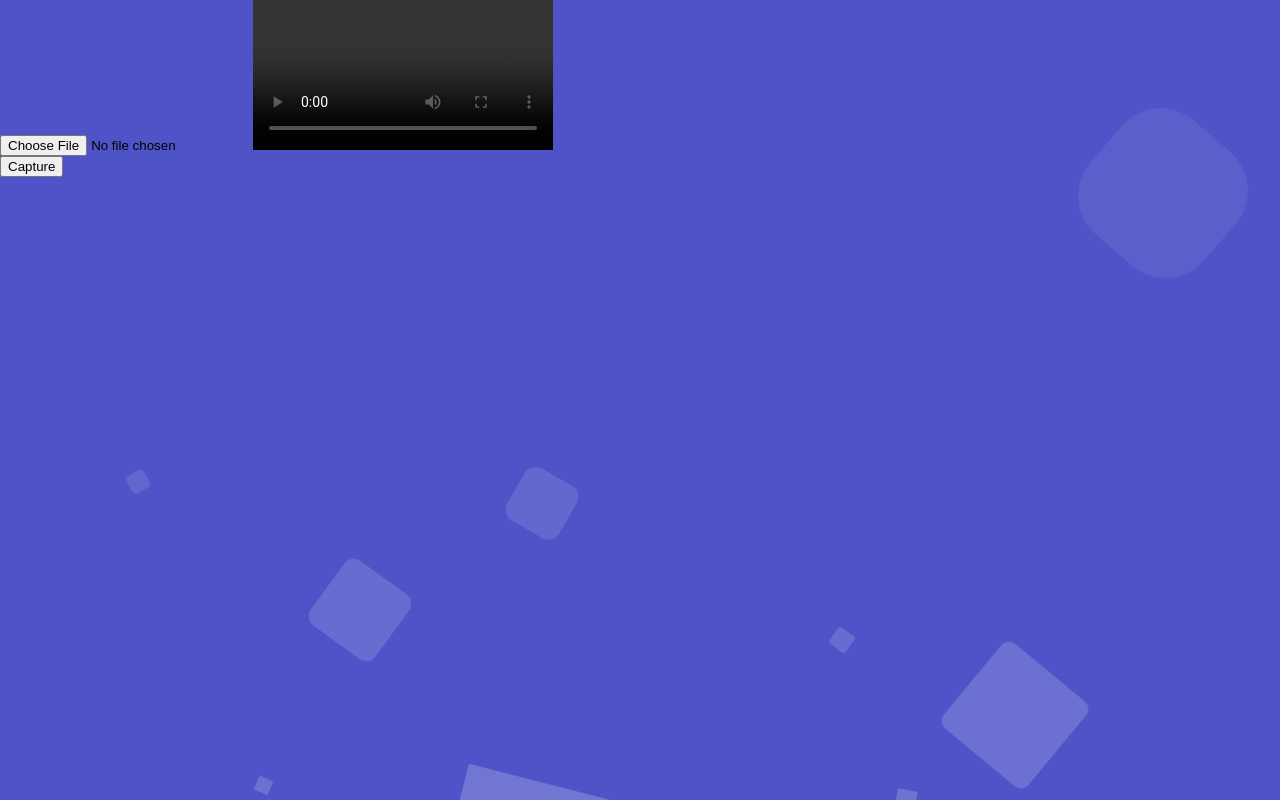
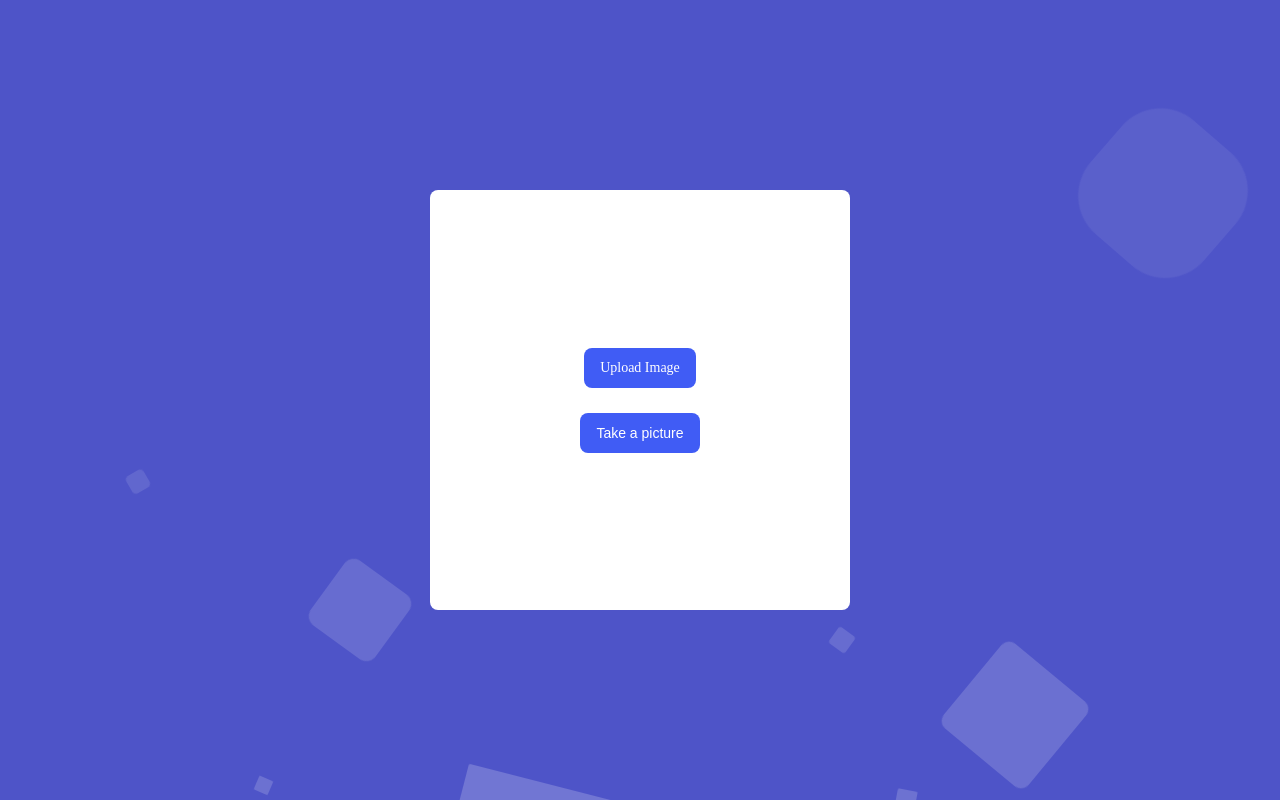
Before and after one commit to Axemortal/CodeBlocks, an Angular app in the folder app/: page /home in a window 1280 px wide. Built offline with nearby package versions, Linux system fonts and the light colour scheme; no server answers.

Commit message:
Refactor home module

```diff
--- /dev/null
+++ b/app/src/app/modules/home/capture/capture.component.html
@@ -0,0 +1,15 @@
+<div class="video-container" [ngClass]="{ hide: isSnapshotTaken }">
+  <video #videoElement controls autoplay [srcObject]="videoStream"></video>
+  <div>
+    <button class="btn" (click)="captureSnapshot()">Capture</button>
+    <button class="btn" (click)="offCamera()">Cancel</button>
+  </div>
+</div>
+<div
+  #outputContainer
+  class="output-container"
+  [ngClass]="{ hide: !isSnapshotTaken }"
+></div>
+<button *ngIf="isSnapshotTaken" class="btn" (click)="deleteSnapshot()">
+  Cancel
+</button>
--- /dev/null
+++ b/app/src/app/modules/home/capture/capture.component.scss
@@ -0,0 +1,22 @@
+.video-container {
+  display: flex;
+  flex-direction: column;
+
+  video {
+    margin-bottom: 10px;
+  }
+
+  > div {
+    button:first-of-type {
+      margin-right: 10px;
+    }
+  }
+}
+
+.output-container {
+  margin-bottom: 10px;
+}
+
+.hide {
+  display: none;
+}
--- /dev/null
+++ b/app/src/app/modules/home/capture/capture.component.ts
@@ -0,0 +1,71 @@
+import {
+  Component,
+  ElementRef,
+  EventEmitter,
+  OnInit,
+  Output,
+  Renderer2,
+  ViewChild,
+} from '@angular/core';
+
+@Component({
+  selector: 'app-capture',
+  templateUrl: './capture.component.html',
+  styleUrl: './capture.component.scss',
+})
+export class CaptureComponent implements OnInit {
+  @Output() offCameraEvent = new EventEmitter<boolean>();
+  @ViewChild('videoElement', { static: false }) videoElement:
+    | ElementRef
+    | undefined;
+  @ViewChild('outputContainer', { static: false }) outputContainer:
+    | ElementRef
+    | undefined;
+  videoStream: any;
+  isSnapshotTaken = false;
+
+  constructor(private renderer: Renderer2) {}
+
+  ngOnInit(): void {
+    const mediaConstraints = {
+      video: true,
+    };
+
+    window.navigator.mediaDevices
+      .getUserMedia(mediaConstraints)
+      .then((stream) => {
+        this.videoStream = stream;
+      })
+      .catch((err) => {
+        console.log(err);
+      });
+  }
+
+  captureSnapshot() {
+    const video = this.videoElement?.nativeElement;
+    const canvas = document.createElement('canvas');
+    canvas.width = video.videoWidth;
+    canvas.height = video.videoHeight;
+    canvas
+      ?.getContext('2d')
+      ?.drawImage(video, 0, 0, video.videoWidth, video.videoHeight);
+    const image = canvas.toDataURL('image/png');
+    const outputDiv: HTMLDivElement = this.outputContainer?.nativeElement;
+    this.renderer.appendChild(outputDiv, canvas);
+    this.isSnapshotTaken = true;
+    return image;
+  }
+
+  deleteSnapshot() {
+    const outputDiv: HTMLDivElement = this.outputContainer?.nativeElement;
+    outputDiv.innerHTML = '';
+    this.isSnapshotTaken = false;
+  }
+
+  offCamera() {
+    this.videoStream.getTracks().forEach((track: any) => {
+      track.stop();
+    });
+    this.offCameraEvent.emit(false);
+  }
+}
--- a/app/src/app/modules/home/home.module.ts
+++ b/app/src/app/modules/home/home.module.ts
@@ -1,11 +1,13 @@
 import { NgModule } from '@angular/core';
 import { CommonModule } from '@angular/common';
 import { LayoutComponent } from './layout/layout.component';
+import { CaptureComponent } from './capture/capture.component';
 
 
 @NgModule({
   declarations: [
-    LayoutComponent
+    LayoutComponent,
+    CaptureComponent
   ],
   imports: [
     CommonModule
--- a/app/src/app/modules/home/layout/layout.component.html
+++ b/app/src/app/modules/home/layout/layout.component.html
@@ -1,10 +1,28 @@
-<input type="file" accept="image/*" capture="environment" />
-<video
-  *ngIf="true"
-  #videoElement
-  controls
-  autoplay
-  [srcObject]="videoStream"
-></video>
-<div #outputContainer></div>
-<button (click)="captureSnapshot()">Capture</button>
+<div id="container">
+  <div>
+    <div>
+      <div *ngIf="!isOpenCamera">
+        <label class="btn" for="file-upload">Upload Image</label>
+        <input id="file-upload" type="file" />
+      </div>
+      <div *ngIf="isSupported; else notSupported">
+        <button
+          *ngIf="!isOpenCamera; else appCapture"
+          class="btn"
+          (click)="openCamera()"
+        >
+          Take a picture
+        </button>
+        <ng-template #appCapture>
+          <app-capture (offCameraEvent)="onOffCamera()"></app-capture>
+        </ng-template>
+      </div>
+      <ng-template #notSupported>
+        <div class="not-supported">
+          Your device does not support taking of images! Either upload an image
+          or change your device to a supported one.
+        </div></ng-template
+      >
+    </div>
+  </div>
+</div>
--- a/app/src/app/modules/home/layout/layout.component.scss
+++ b/app/src/app/modules/home/layout/layout.component.scss
@@ -0,0 +1,45 @@
+#container {
+  height: 100vh;
+
+  > div {
+    display: flex;
+    flex-direction: column;
+    justify-content: center;
+    align-items: center;
+    height: 100%;
+    width: 100%;
+    position: relative;
+
+    > div {
+      display: flex;
+      flex-direction: column;
+      justify-content: center;
+      align-items: center;
+      min-height: 50vh;
+      min-width: 400px;
+      background-color: white;
+      padding: 10px;
+      border-radius: 8px;
+
+      > div {
+        margin: 0 auto 25px;
+
+        #file-upload {
+          display: none;
+          visibility: hidden;
+        }
+      }
+
+      > div:last-of-type {
+        margin: 0 auto;
+      }
+
+      .not-supported {
+        max-width: 300px;
+        color: rgb(255, 79, 79);
+        text-align: center;
+        overflow-wrap: break-word;
+      }
+    }
+  }
+}
--- a/app/src/app/modules/home/layout/layout.component.ts
+++ b/app/src/app/modules/home/layout/layout.component.ts
@@ -1,13 +1,5 @@
 import { isPlatformBrowser } from '@angular/common';
-import {
-  Component,
-  ElementRef,
-  Inject,
-  OnInit,
-  PLATFORM_ID,
-  Renderer2,
-  ViewChild,
-} from '@angular/core';
+import { Component, Inject, OnInit, PLATFORM_ID } from '@angular/core';
 
 @Component({
   selector: 'app-layout',
@@ -15,63 +7,22 @@ import {
   styleUrl: './layout.component.scss',
 })
 export class LayoutComponent implements OnInit {
-  @ViewChild('videoElement', { static: false }) videoElement:
-    | ElementRef
-    | undefined;
-  @ViewChild('outputContainer', { static: false }) outputContainer:
-    | ElementRef
-    | undefined;
   isSupported = false;
-  videoStream: any;
+  isOpenCamera = false;
 
-  constructor(
-    @Inject(PLATFORM_ID) private platformId: Object,
-    private renderer: Renderer2
-  ) {}
+  constructor(@Inject(PLATFORM_ID) private platformId: Object) {}
 
   ngOnInit() {
     if (isPlatformBrowser(this.platformId)) {
       this.isSupported = 'mediaDevices' in window.navigator;
-      const mediaConstraints = {
-        video: true,
-      };
-
-      window.navigator.mediaDevices
-        .getUserMedia(mediaConstraints)
-        .then((stream) => {
-          this.videoStream = stream;
-        })
-        .catch((err) => {
-          console.log(err);
-        });
     }
   }
 
-  captureSnapshot() {
-    const video = this.videoElement?.nativeElement;
-    const canvas = document.createElement('canvas');
-    canvas.width = video.videoWidth;
-    canvas.height = video.videoHeight;
-    canvas
-      ?.getContext('2d')
-      ?.drawImage(video, 0, 0, video.videoWidth, video.videoHeight);
-    const image = canvas.toDataURL('image/png');
-    const outputDiv: HTMLDivElement = this.outputContainer?.nativeElement;
-    this.renderer.appendChild(outputDiv, canvas);
-    console.log('t');
-    return image;
+  openCamera() {
+    this.isOpenCamera = true;
   }
 
-  async requestMediaDevices() {
-    try {
-      const stream = await navigator.mediaDevices.getUserMedia({
-        audio: true,
-        video: true,
-      });
-
-      // Use the stream for your application logic
-    } catch (error) {
-      console.error('Error accessing media devices:', error);
-    }
+  onOffCamera() {
+    this.isOpenCamera = false;
   }
 }
```
Also changed, not shown: 1 other file (tests, documents, lock files or other folders).
